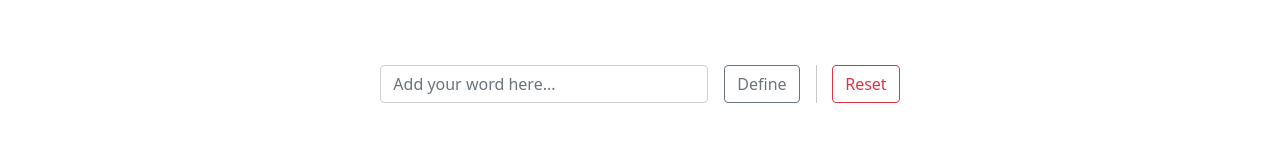
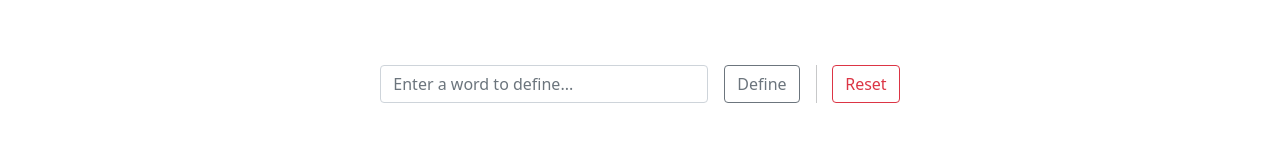
Before and after one commit to Mohmmad-zh/Project-2, a React (Create React App) app: page / in a window 1280 px wide. Shown: the part 175-316 px from the top of the page. Built offline with nearby package versions, Linux system fonts and the light colour scheme; no server answers.

Commit message:
defineItem update

```diff
--- a/src/component/DefinItem.js
+++ b/src/component/DefinItem.js
@@ -7,7 +7,7 @@ function DefineItem(props) {
       <Col md={5} className=" mx-auto mb-5">
         <Form className=" mt-5 " onSubmit={getWord} >
           <Stack direction="horizontal" gap={3}>
-            <Form.Control className="me-auto" name="word" placeholder="Add your word here..." />
+            <Form.Control className="me-auto" name="word" placeholder="Enter a word to define..." />
             {
               <Button type="submit" variant="outline-secondary">
                 Define
```
